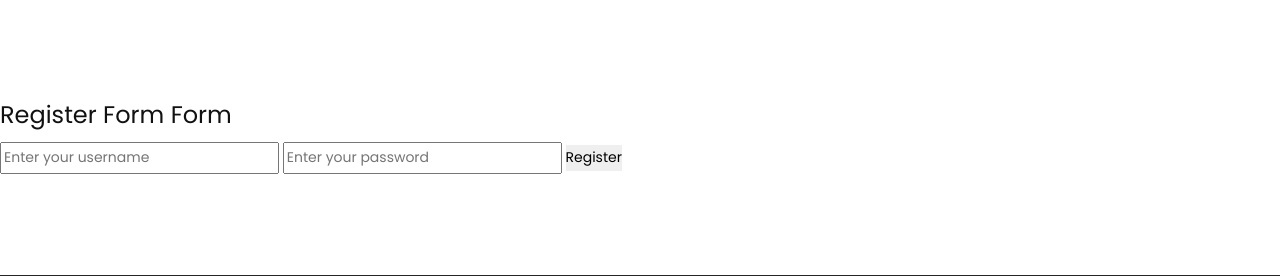
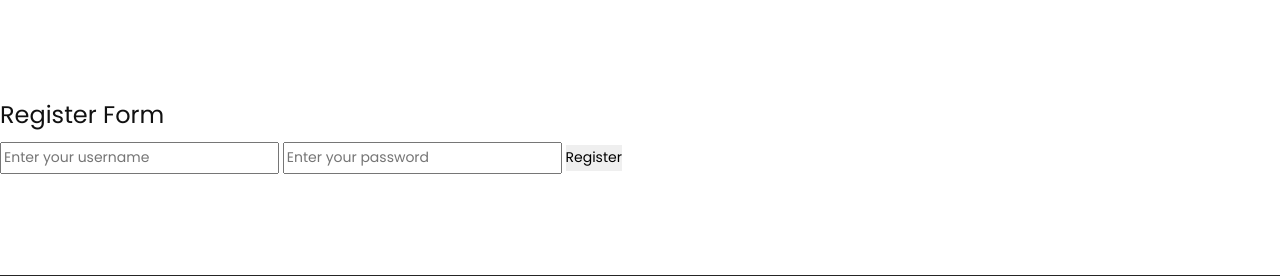
Before and after one commit to srejus/ecommerce_martin, a Django app: page /accounts/register/ in a window 1280 px wide. Shown: the part 203-479 px from the top of the page. Run offline with Django 5.2, Linux system fonts and the light colour scheme; some libraries are stand-ins or nearby versions.

Commit message:
removed unwanted

```diff
--- a/templates/register.html
+++ b/templates/register.html
@@ -92,7 +92,7 @@
          <div>
             <br><br><br><br>
 
-         <h1>Register Form  Form </h1>
+         <h1>Register Form </h1>
          <form action="" method="post">
             {% csrf_token %}
             <input type="text" placeholder="Enter your username" name="uname">
```
